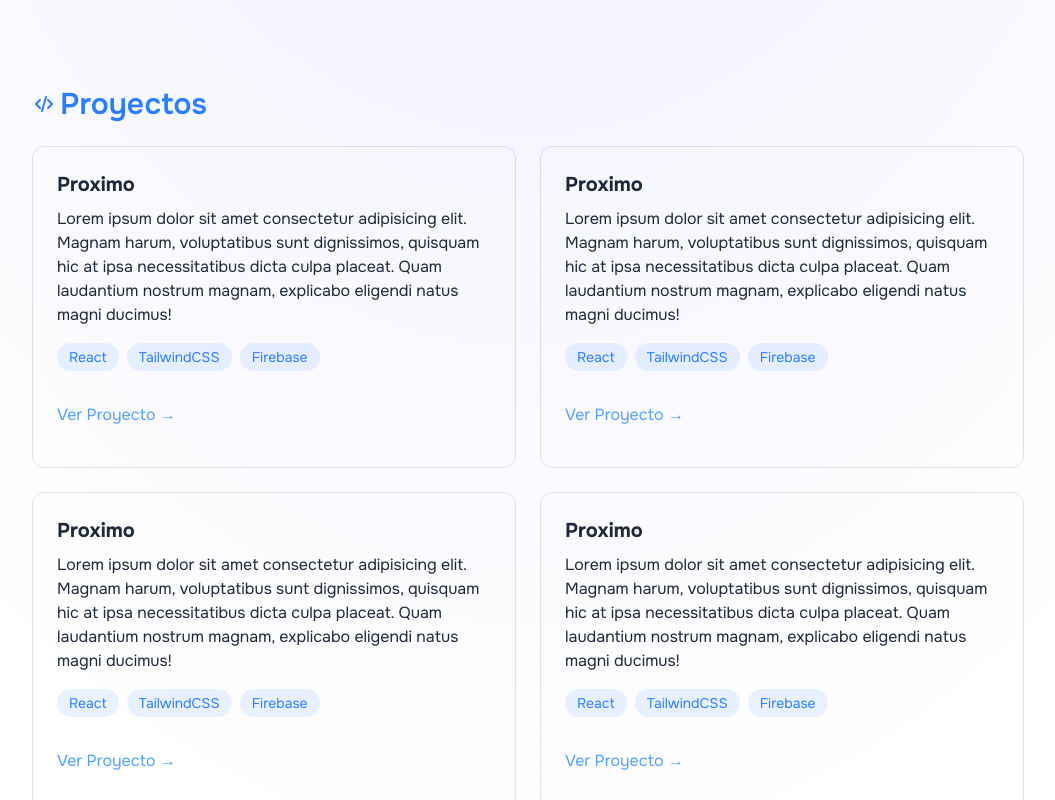
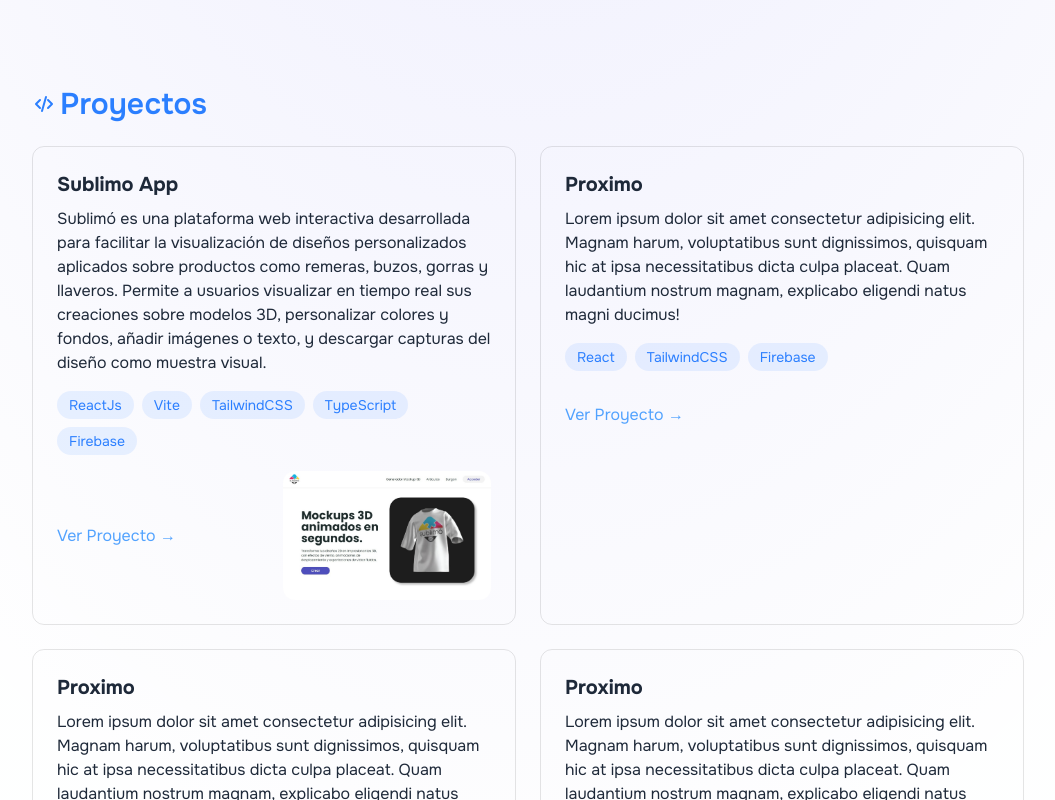
Before and after one commit to gastonr9/portfolio, a React (Vite) app: page / in a window 1280 px wide. Shown: the part 456-1256 px from the top of the page, without its empty margins (112-1167 px from the left). Built offline with nearby package versions, Linux system fonts and the light colour scheme.

Commit message:
Refactor code structure for improved readability and maintainability

```diff
--- a/package.json
+++ b/package.json
@@ -1,6 +1,6 @@
 {
   "name": "portfolio",
-  "homepage": "https://gastonrodriguezz.github.io/portfolio",
+  "homepage": "https://gastonr9.github.io/portfolio",
   "private": true,
   "version": "0.0.0",
   "type": "module",
--- a/src/components/sections/Home.jsx
+++ b/src/components/sections/Home.jsx
@@ -1,6 +1,6 @@
 import { handleEmail } from "../MailTo";
 import gastonImg from "../../assets/gastonr.webp";
-import resume from "../../../public/CV_Gaston_Rodriguez_dev.pdf";
+import resume from "../../../src/assets/CV_Gaston_Rodriguez_dev.pdf";
 export const Home = () => {
   return (
     <section className="container max-w-5xl  mx-auto pt-35 scroll-m-20 section w-full ">
--- a/src/components/sections/Projects.jsx
+++ b/src/components/sections/Projects.jsx
@@ -1,3 +1,4 @@
+import sublimo from "../../assets/images/sublimo-project.jpg";
 export const Projects = () => {
   return (
     <section id="proyectos" className=" items-center justify-center pt-25">
@@ -23,15 +24,18 @@
         </h2>
         <div className="grid grid-cols-1 md:grid-cols-2 gap-6">
           <div className="p-6 rounded-xl border border-black/10 hover:-translate-y-1 hover:border-blue-500/30 dark:border-white/10 hover:shadow-[0_2px_8px_rgba(59,130,246,0.2)] transition">
-            <h3 className="text-xl font-bold mb-2">Proximo</h3>
+            <h3 className="text-xl font-bold mb-2">Sublimo App</h3>
             <p className=" mb-4">
-              Lorem ipsum dolor sit amet consectetur adipisicing elit. Magnam
-              harum, voluptatibus sunt dignissimos, quisquam hic at ipsa
-              necessitatibus dicta culpa placeat. Quam laudantium nostrum
-              magnam, explicabo eligendi natus magni ducimus!
+              Sublimó es una plataforma web interactiva desarrollada para
+              facilitar la visualización de diseños personalizados aplicados
+              sobre productos como remeras, buzos, gorras y llaveros. Permite a
+              usuarios visualizar en tiempo real sus creaciones sobre modelos
+              3D, personalizar colores y fondos, añadir imágenes o texto, y
+              descargar capturas del diseño como muestra visual.
             </p>
             <div className="flex flex-wrap gap-2 mb-4">
-              {["React", "TailwindCSS", "Firebase"].map((tech, key) => (
+              {["ReactJs", "Vite", "TailwindCSS", "TypeScript", "Firebase"].map(
+                (tech, key) => (
                   <span
                     key={key}
                     className="bg-blue-500/10 text-blue-500 py-1 px-3 rounded-full text-sm hover:bg-blue-500/20
@@ -40,7 +44,8 @@
                   >
                     {tech}
                   </span>
-              ))}
+                )
+              )}
             </div>
             <div className="flex justify-between items-center">
               <a
@@ -49,6 +54,11 @@
               >
                 Ver Proyecto →
               </a>
+              <img
+                src={sublimo}
+                alt="sbulmio project"
+                className="rounded-xl  w-52 "
+              />
             </div>
           </div>
           <div className="p-6 rounded-xl border border-black/10 hover:-translate-y-1 hover:border-blue-500/30 dark:border-white/10 hover:shadow-[0_2px_8px_rgba(59,130,246,0.2)] transition">
```
Also changed, not shown: src/assets/images/sublimo-project.jpg (added), 1 other file (tests, documents, lock files or other folders). Lines whose indentation alone changed are shown as unchanged.
